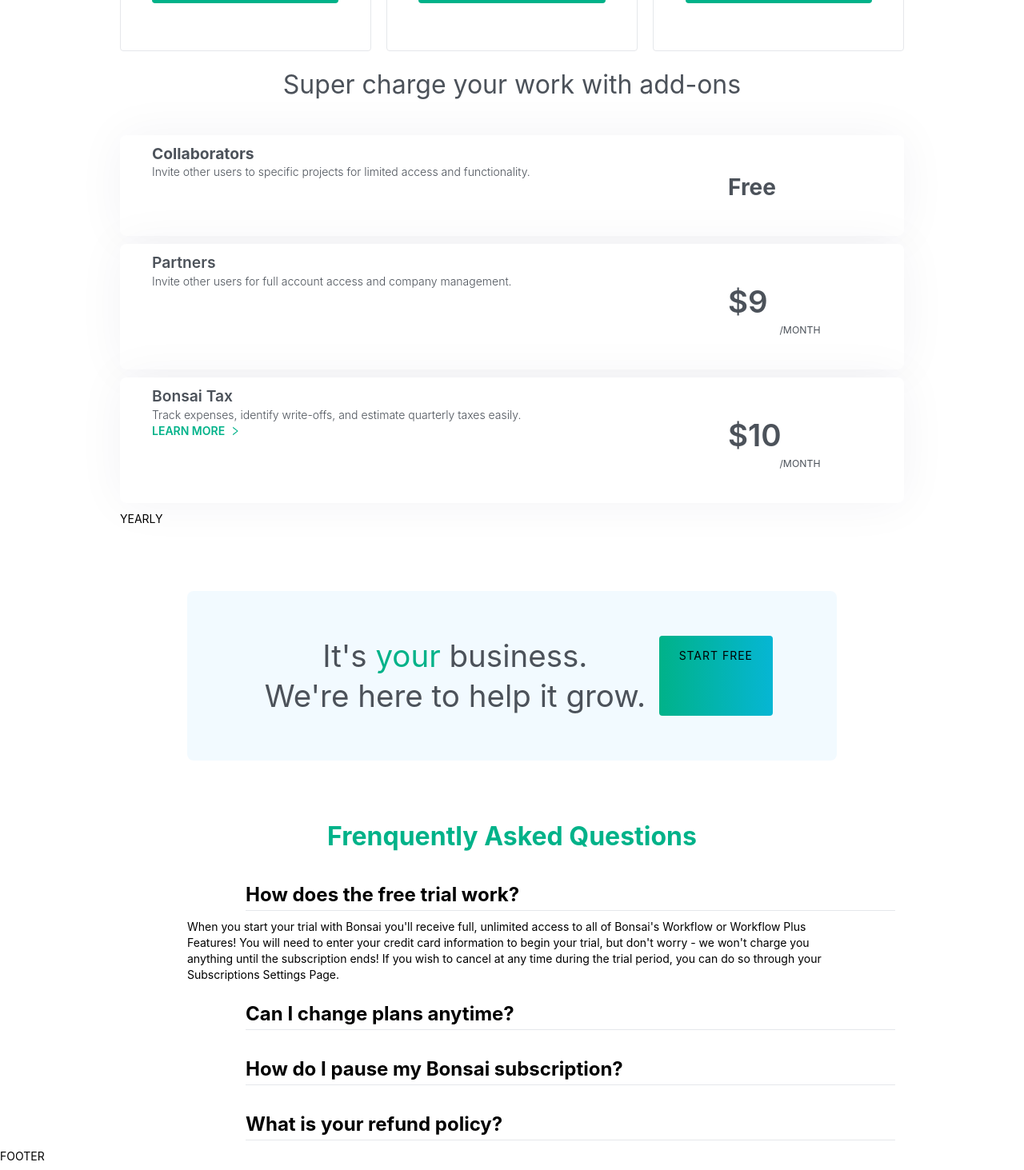
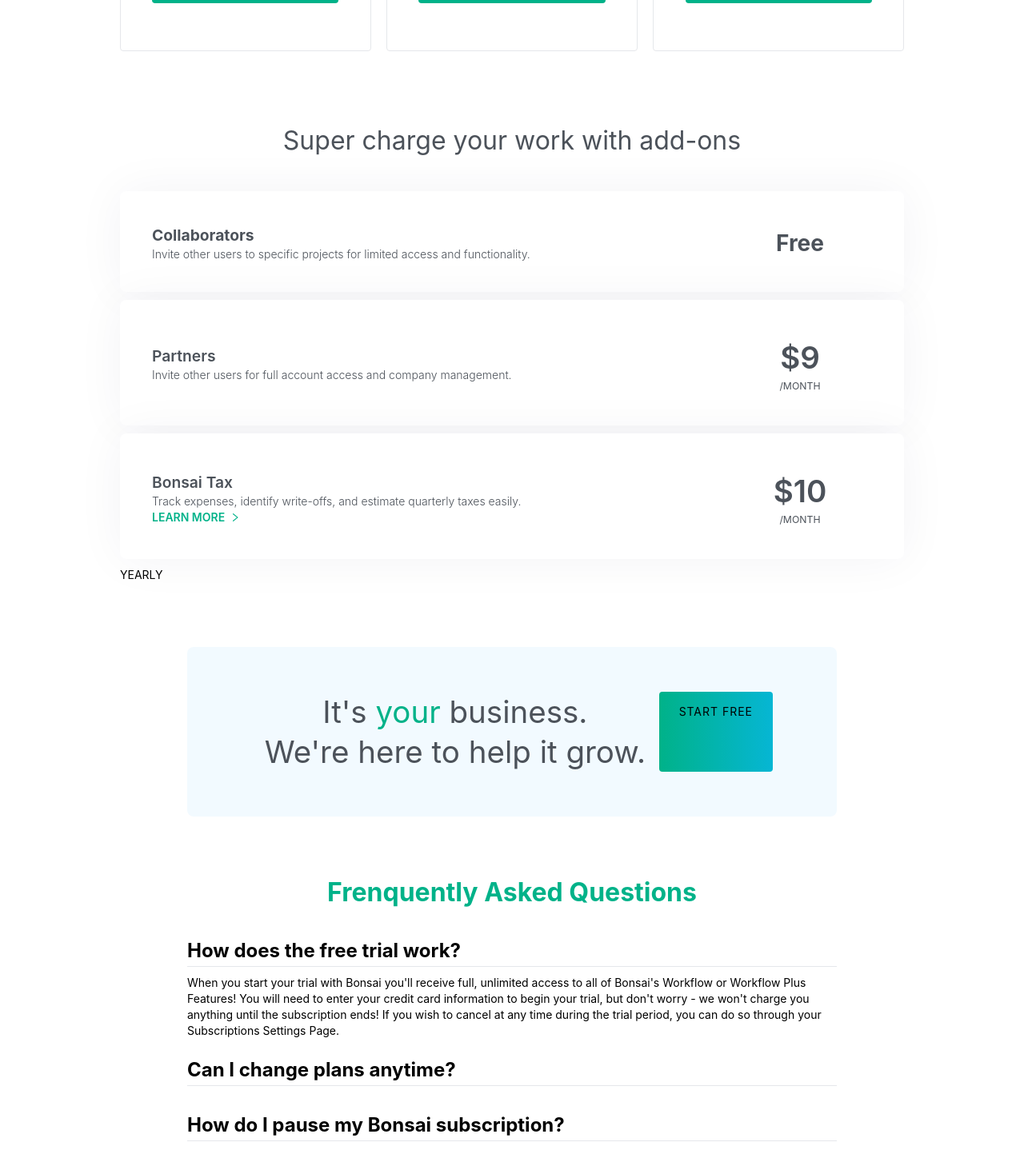
Before and after one commit to NicoH22/FE2_Bonsai, a Next.js app: page / in a window 1280 px wide. Shown: the part 1120-2583 px from the top of the page at 80% size. Built offline with nearby package versions, Linux system fonts and the light colour scheme; a small style sheet from the web is missing.

Commit message:
fixed responsive2

```diff
--- a/pages/index.js
+++ b/pages/index.js
@@ -39,8 +39,8 @@
             {/* LEFT CONTENT */}
             <div className="!bg-scroll w-full max-w-[70rem] mx-auto">
               <div
-                className="pr-0 maxmd:flex-wrap maxlg:mt-0 flex mx-auto w-full mt-[4%]
-                justify-between items-center maxlg:top-0 relative max-w-[36rem]"
+                className="pr-0 flex maxmd:flex-wrap maxlg:mt-0 mx-auto w-full mt-[4%]
+                justify-between items-center maxlg:top-0 relative max-w-[40rem]"
               >
                 <div
                   className="!bg-scroll maxxs:mt-0 maxxs:mx-0 maxmd:mb-5
@@ -56,7 +56,7 @@
                 </div>
                 <div
                   className="!bg-scroll maxxs:mt-[50px] justify-center maxmd:mt-[60px]
-                justify-end flex-1 relative flex items-center"
+                justify-end flex relative flex items-center"
                 >
                   <div
                     className="!bg-scroll text-[17px] font-[600] tracking-[1.22px]
@@ -448,7 +448,7 @@
                   </div>
                 </div>
                 {/* PLAN DIV 4 */}
-                <div className="!bg-scroll mx-0 mb-0 maxmd:mt-[4.5rem] w-full max-w-none text-[#4c525a]">
+                <div className="!bg-scroll mx-0 mb-0 maxmd:mt-[4.5rem] mt-[5rem] w-full max-w-none text-[#4c525a]">
                   <div className="mt-[20px] mb-[40px] !bg-scroll">
                     <h2
                       className="font-normal !bg-scroll maxmd:text-[1.5rem] text-center
@@ -460,9 +460,9 @@
                   </div>
                   <div
                     className="maxmd:py-[20px] mb-[10px] pt-[10px] px-[40px] pb-[5px]
-                  !bg-scroll maxxs:px-[25px] maxmd:flex-col-reverse flex-wrap items-start
+                  !bg-scroll maxxs:px-[25px] maxmd:flex-col-reverse flex-wrap maxmd:items-start
                   content-start maxlg:px-[40px] flex justify-between rounded-[8px] bg-[#fff]
-                  shadow-[0_0_60px_0_rgb(2,4,69,0.05)]"
+                  shadow-[0_0_60px_0_rgb(2,4,69,0.05)] items-center"
                   >
                     <div className="!bg-scroll maxmd:w-full w-[80%] max-w-[600px]">
                       <div
@@ -482,7 +482,7 @@
                     >
                       <div
                         className="!bg-scroll maxmd:text-[1.5rem] align-center my-0 text-[2rem]
-                      leading-[140%] font-bold"
+                      leading-[140%] font-bold text-center"
                       >
                         Free
                         <br />
@@ -491,9 +491,9 @@
                   </div>
                   <div
                     className="maxmd:py-[20px] mb-[10px] pt-[10px] px-[40px] pb-[5px]
-                  !bg-scroll maxxs:px-[25px] maxmd:flex-col-reverse flex-wrap items-start
+                  !bg-scroll maxxs:px-[25px] maxmd:flex-col-reverse flex-wrap maxmd:items-start
                   content-start maxlg:px-[40px] flex justify-between rounded-[8px] bg-[#fff]
-                  shadow-[0_0_60px_0_rgb(2,4,69,0.05)]"
+                  shadow-[0_0_60px_0_rgb(2,4,69,0.05)] items-center"
                   >
                     <div className="!bg-scroll maxmd:w-full w-[80%] max-w-[600px]">
                       <div
@@ -513,7 +513,7 @@
                     >
                       <div
                         className="!bg-scroll maxmd:text-[2.5rem] align-center my-0 text-[2.75rem]
-                      leading-[140%] font-semibold leading-[130%]"
+                      leading-[140%] font-semibold leading-[130%] text-center"
                       >
                         $9
                         <br />
@@ -529,9 +529,9 @@
                   {/* ADDONBOX */}
                   <div
                     className="maxmd:py-[20px] mb-[10px] pt-[10px] px-[40px] pb-[5px]
-                    !bg-scroll maxxs:px-[25px] maxmd:flex-col-reverse flex-wrap items-start
+                    !bg-scroll maxxs:px-[25px] maxmd:flex-col-reverse flex-wrap maxmd:items-start
                     content-start maxlg:px-[40px] flex justify-between rounded-[8px] bg-[#fff]
-                    shadow-[0_0_60px_0_rgb(2,4,69,0.05)]"
+                    shadow-[0_0_60px_0_rgb(2,4,69,0.05)] items-center"
                   >
                     <div className="!bg-scroll maxmd:w-full w-[80%] max-w-[600px]">
                       <div
@@ -561,7 +561,7 @@
                     >
                       <div
                         className="!bg-scroll maxmd:text-[2.5rem] align-center my-0 text-[2.75rem]
-                      leading-[140%] font-semibold leading-[130%]"
+                      leading-[140%] font-semibold leading-[130%] text-center"
                       >
                         $10
                         <br />
@@ -626,9 +626,9 @@
                 <Accordion open={open === 1}>
                   <AccordionHeader
                     onClick={() => handleOpen(1)}
-                    className="maxxs:mr-[20px] maxxs:pr-[20px] maxms:mx-[9%]
-                  mx-[9%] maxmd:text-left maxmd:text-[24px] maxmd:leading-[36px] mt-[20px] font-bold
-                  mb-[10px] text-[24px] leading-[38px]"
+                    className="maxxs:mr-[20px] maxxs:pr-[20px] mb-[10px] text-[24px] leading-[38px]
+                    maxmd:text-left maxmd:text-[24px] maxmd:leading-[36px] mt-[20px] font-bold
+                  "
                   >
                     How does the free trial work?
                   </AccordionHeader>
@@ -649,9 +649,8 @@
                 <Accordion open={open === 2}>
                   <AccordionHeader
                     onClick={() => handleOpen(2)}
-                    className="maxxs:mr-[20px] maxxs:pr-[20px] maxms:mx-[9%]
-                  mx-[9%] maxmd:text-left maxmd:text-[24px] maxmd:leading-[36px] mt-[20px] font-bold
-                  mb-[10px] text-[24px] leading-[38px]"
+                    className="maxxs:mr-[20px] maxxs:pr-[20px] maxmd:text-left maxmd:text-[24px]
+                    maxmd:leading-[36px] mt-[20px] font-bold mb-[10px] text-[24px] leading-[38px]"
                   >
                     Can I change plans anytime?
                   </AccordionHeader>
@@ -665,9 +664,8 @@
                 <Accordion open={open === 3}>
                   <AccordionHeader
                     onClick={() => handleOpen(3)}
-                    className="maxxs:mr-[20px] maxxs:pr-[20px] maxms:mx-[9%]
-                  mx-[9%] maxmd:text-left maxmd:text-[24px] maxmd:leading-[36px] mt-[20px] font-bold
-                  mb-[10px] text-[24px] leading-[38px]"
+                    className="maxxs:mr-[20px] maxxs:pr-[20px] mb-[10px] text-[24px] leading-[38px]
+                    maxmd:text-left maxmd:text-[24px] maxmd:leading-[36px] mt-[20px] font-bold"
                   >
                     How do I pause my Bonsai subscription?
                   </AccordionHeader>
@@ -686,9 +684,8 @@
                 <Accordion open={open === 4}>
                   <AccordionHeader
                     onClick={() => handleOpen(4)}
-                    className="maxxs:mr-[20px] maxxs:pr-[20px] maxms:mx-[9%]
-                  mx-[9%] maxmd:text-left maxmd:text-[24px] maxmd:leading-[36px] mt-[20px] font-bold
-                  mb-[10px] text-[24px] leading-[38px]"
+                    className="maxxs:mr-[20px] maxxs:pr-[20px] maxmd:text-left maxmd:text-[24px]
+                    maxmd:leading-[36px] mt-[20px] font-bold mb-[10px] text-[24px] leading-[38px]"
                   >
                     What is your refund policy?
                   </AccordionHeader>
```
